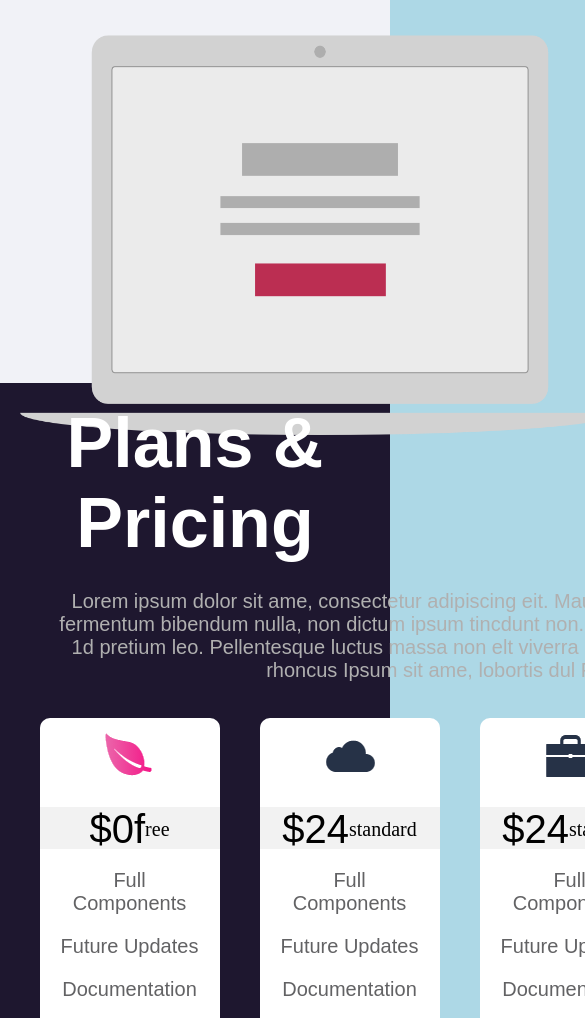
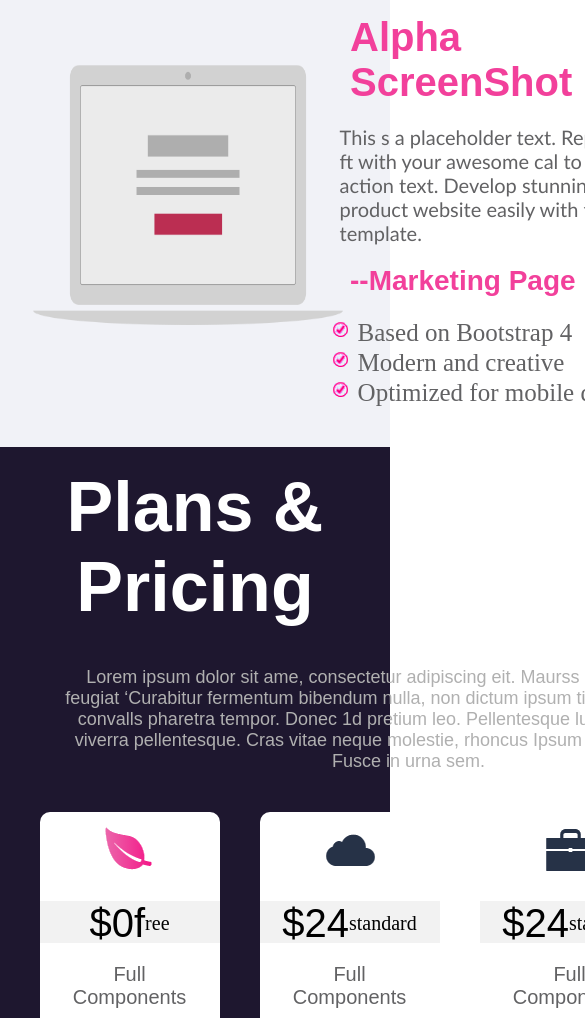
Before and after one commit to JLSP-666/Bleux, a plain HTML site: page index.html in a window 390 px wide. Shown: the part 801-1819 px from the top of the page, 585 px wide, since content can reach past the window. Drawn offline with Linux system fonts and the light colour scheme.

Commit message:
update bluex version 1.8

```diff
--- a/styles/style.css
+++ b/styles/style.css
@@ -385,34 +385,48 @@ footer{
 /* media query  */
 @media screen and (max-width: 1279px) {
     body {
-    background-color: lightblue;
+    background-color: rgb(255, 255, 255);
     }
 
     /* section 1  */
     #conten_div_section_1{
         left: 50px;
+        width: 500px;
+
     }
     #title_section_1{
         font-size: 80px;
+        width: 310px;
     }
     #text_contens_section_1{
         font-size: 25px;
+        width: 500px;
     }
     /* final  */
     /* section 2  */
+
     #image_section_2{
-        left: 5%;
+        left: 2%;
+
     }
     #content_section_2{
-        left: 2%;
+        left: 0%;
+        width: 500px;
+
     }
     #section_2{
-        height: 60vh;
+        height: 70vh;
+    }
+    #imagen_laptop{
+        width: 600px;
+    }
+    #content_section_2{
+        top: 10px;
     }
     /* final  */
     /* section 3  */
     #section_3{
-        height: givh;
+        height: 1000px;
     }
     #conten_section_3{
         left: 15%;
@@ -424,5 +438,94 @@ footer{
         width: 90%;
         height: 56%;
     }
+    #target_1{
+        height: 600px;
+    }
+    #target_2{
+        height: 600px;
+    }
+    #target_3{
+        height: 600px;
+    }
+
     /* final  */
 }
+@media screen and (max-width: 920px) {
+    body {
+    background-color: rgb(255, 255, 255);
+    }
+
+    nav{
+        padding: 0px;
+    }
+    #section_nav_1{
+        width: 300px;
+    }
+
+    /* section 1  */
+    #conten_div_section_1{
+        width: 200px;
+    }
+    #title_section_1{
+        font-size: 70px;
+    }
+    #text_contens_section_1{
+        font-size: 20px;
+        width: 400px;
+    }
+    #boton_section_1{
+        width: 340px;
+    }
+    #boton1{
+        width: 160px;
+    }
+    #boton2{
+        width: 160px;
+
+    }
+    /* final section 1  */
+    /* section 2  */
+    #imagen_laptop{
+        width: 310px;
+        height: 260px;
+        position: relative;
+        left: 25px;
+        top: 50px;
+        }
+    #sup_title_setction_2{
+        font-size: 40px;
+    }
+    #Conten_section_2{
+        font-size: 20px;
+        width: 300px;
+    }
+    #image_section_2{
+        width: 400px;
+    }
+    #List_section_2{
+        width: 300px;
+    }
+    #image_section_2{
+        height: 400px;
+    }
+
+    /* final  */
+    /* section 3  */
+    #section_3{
+        height: 1000px;
+    }
+    #conten_section_3{
+        font-size: 18px;
+        width: 700px;
+    }
+    #target_1{
+        height: 620px;
+    }
+    #target_2{
+        height: 620px;
+    }
+    #target_3{
+        height: 620px;
+    }
+    /* final  */
+}
```
